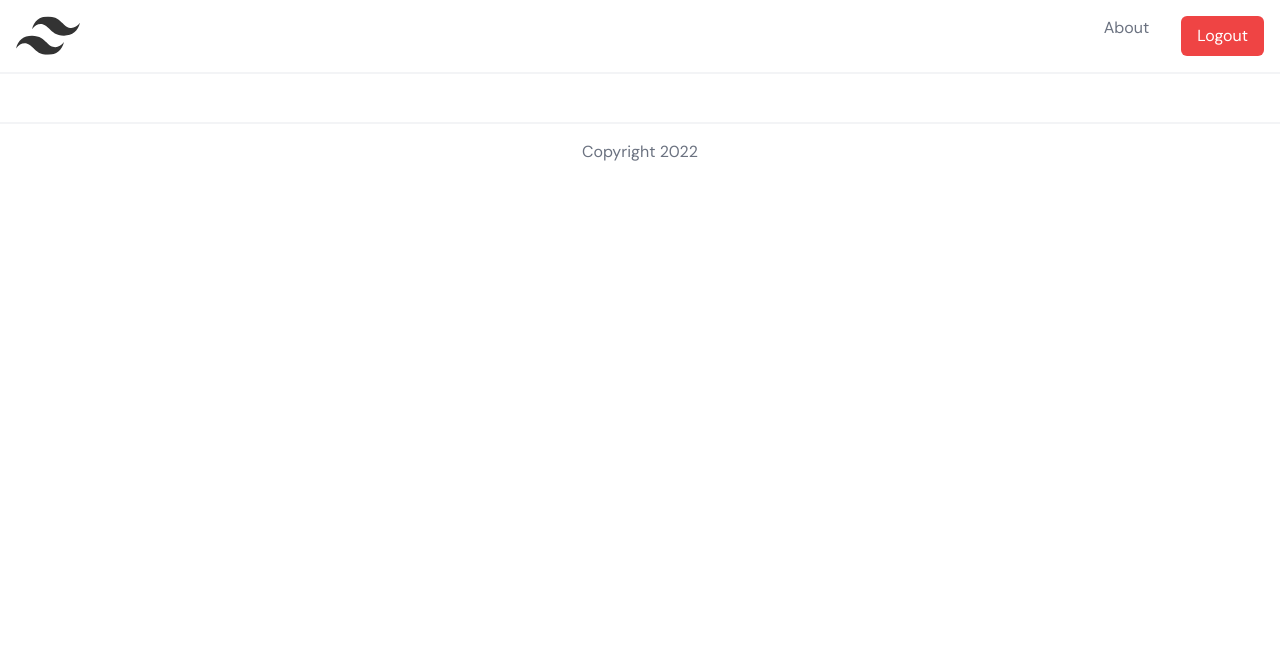
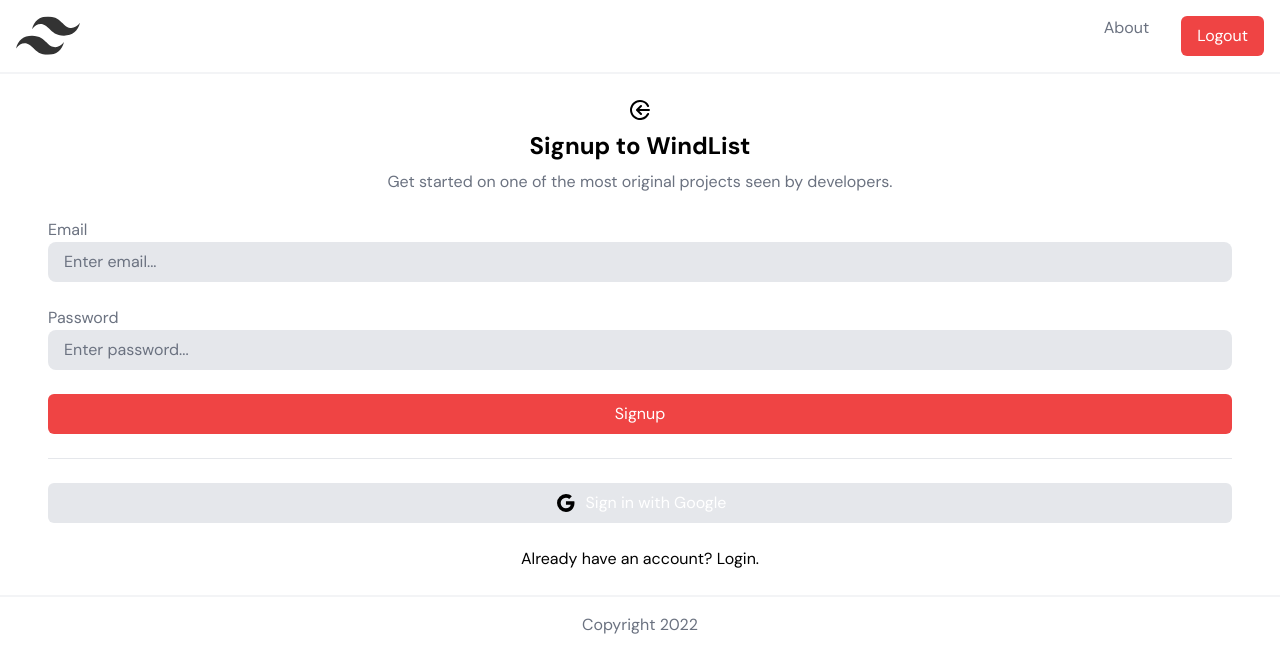
Before and after one commit to takuyadev/windlist-firebase, a React (Create React App) app: page / in a window 1280 px wide. Shown: the top 672 px of the page. Built offline with nearby package versions, Linux system fonts and the light colour scheme; no server answers.

Commit message:
Basic authentication and POST data complete
- need to fix bugs
- refactor code
- get data from database on refresh on data change
- add animations (framer again)

```diff
--- a/src/App.js
+++ b/src/App.js
@@ -1,15 +1,35 @@
-import { useState } from "react";
-import { Link, Route, Routes } from "react-router-dom";
+import { useState, useContext, useEffect } from "react";
+import { Route, Routes } from "react-router-dom";
+import { getAuth } from 'firebase/auth'
 import Header from "./components/Header";
 import UserForm from "./routes/UserForm";
 import TodoList from "./routes/TodoList";
 import Footer from "./components/Footer";
+import { onAuthStateChanged } from "firebase/auth";
 
+// Authentication logger
 function App() {
+  const [auth, setAuth] = useState(getAuth());
+  const [userId, setUserId] = useState()
   const [loginData, setLoginData] = useState({
     email: "",
     password: "",
   });
+
+
+  useEffect(()=>{
+    onAuthStateChanged(auth, user => {
+      if (user) {
+        setAuth(user)
+        setUserId(user.uid)
+        console.log(`Logged in: ${user.uid}`);
+      } else {
+        setAuth(null)
+        setUserId("")
+        console.log(`Logged out`);
+      }
+    });
+  },[])
 
   return (
     <div className="flex flex-col gap-6">
@@ -17,12 +37,11 @@ function App() {
       <main className="mx-12">
         <Routes>
           <Route
-            path="/Login"
+            path="/"
             element={
-              <UserForm setLoginData={setLoginData} loginData={loginData} />
+              auth  === null ? <UserForm setLoginData={setLoginData} loginData={loginData} /> : <TodoList uid={userId}/>
             }
           />
-          <Route path="/TodoList" element={<TodoList />} />
         </Routes>
       </main>
       <Footer></Footer>
--- a/src/components/Header.js
+++ b/src/components/Header.js
@@ -1,12 +1,16 @@
 import { Link } from 'react-router-dom'
+import { useContext } from 'react';
 import { PrimaryButton } from './Buttons'
 import { submitLogout } from '../modules/HandleUserForm'
 import { getAuth} from "firebase/auth";
-import { AuthState } from '../modules/AuthCheck';
 
 function Header(){
     const auth = getAuth();
-    AuthState(auth)
+
+    function logOut(){
+        submitLogout(auth);
+    }
+
     return (
         <header className="sticky flex w-full p-4 justify-between border-b-2 border-b-gray-100 text-gray-500">
             <img className="w-16" src="./images/tailwind_logo.svg"/>
@@ -14,7 +18,7 @@ function Header(){
                 <Link to="/About">
                     About
                 </Link>
-                <PrimaryButton handleOnClick={()=>submitLogout(auth)}>
+                <PrimaryButton handleOnClick={logOut}>
                     Logout
                 </PrimaryButton>
             </nav>
--- a/src/modules/AuthCheck.js
+++ /dev/null
@@ -1,13 +0,0 @@
-import { onAuthStateChanged } from "firebase/auth";
-
-// Authentication logger
-export function AuthState(auth) {
-  onAuthStateChanged(auth, user => {
-    if (user) {
-      const uid = user.id;
-      console.log("Logged In");
-    } else {
-      console.log("Logged out");
-    }
-  });
-}
--- a/src/modules/HandleUserForm.js
+++ b/src/modules/HandleUserForm.js
@@ -1,4 +1,6 @@
-import { provider } from "../firebase.config.js";
+import { useContext } from 'react'
+import { database, provider } from "../firebase.config.js";
+import { doc, setDoc } from "firebase/firestore";
 import {
   signInWithEmailAndPassword,
   createUserWithEmailAndPassword,
@@ -11,13 +13,10 @@ export function submitLogin(event, auth, data) {
   event.preventDefault();
   signInWithEmailAndPassword(auth, data.email, data.password)
     .then(userCredential => {
-      const user = userCredential.user;
-      console.log("Logged In!")
+      console.log(`Logged In: ${userCredential}`)
     })
     .catch(error => {
-      const errorCode = error.code;
-      const errorMessage = error.message;
-      console.log(`Login Error: ${error.message}`)
+      console.log(`Signup Error: ${error.message}`);
     });
 }
 
@@ -25,13 +24,14 @@ export function submitSignup(event, auth, data) {
   event.preventDefault();
   createUserWithEmailAndPassword(auth, data.email, data.password)
     .then(userCredential => {
-      const user = userCredential.user;
-      console.log("Signed up!");
+      const uid = userCredential.user.uid
+      setDoc(doc(database, "users", uid), {
+        email: data.email,
+        uid: uid
+      });
     })
     .catch(error => {
-      const errorCode = error.code;
-      const errorMessage = error.message;
-      console.log(`Signup Error: ${errorMessage}`);
+      console.log(`Signup Error: ${error.message}`);
     });
 }
 
@@ -61,10 +61,9 @@ export function googleLogin(auth) {
 export function submitLogout(auth) {
   signOut(auth)
     .then(() => {
-      // Sign-out successful.
       console.log("Logged out")
     })
     .catch(error => {
-      // An error happened.
+      console.log(`Error: ${error.message}`)
     });
 }
--- a/src/modules/HandleUserPost.js
+++ b/src/modules/HandleUserPost.js
@@ -0,0 +1,7 @@
+import { database } from "../firebase.config";
+import { addDoc, collection } from "firebase/firestore";
+
+export async function uploadNote(id, note){
+    let dataToUpdate = collection(database, "users", id, "notes")
+    addDoc(dataToUpdate, {note: note})
+}
--- a/src/routes/TodoList.js
+++ b/src/routes/TodoList.js
@@ -2,14 +2,15 @@ import { useState } from 'react'
 import ListItem from "../components/ListItem";
 import TextField from "../components/TextField";
 import { PrimaryButton } from "../components/Buttons";
+import { uploadNote } from '../modules/HandleUserPost';
 
-export default function TodoList() {
+export default function TodoList(uid) {
   const [note, setNote] = useState()
   return (
     <div className="flex flex-col gap-8">
       <form className="flex w-full p-0 gap-4">
-        <TextField placeholder="Add note here..." />
-        <PrimaryButton>Add</PrimaryButton>
+        <TextField handleOnChange={(e)=>setNote(e.target.value)} placeholder="Add note here..." />
+        <PrimaryButton handleOnClick={ () => uploadNote(uid.uid, note) }>Add</PrimaryButton>
       </form>
       <hr />
       <ul className="flex flex-col gap-4">
--- a/src/routes/UserForm.js
+++ b/src/routes/UserForm.js
@@ -2,25 +2,19 @@ import { useState } from "react";
 import { UilSignInAlt } from "@iconscout/react-unicons";
 import { PrimaryButton, SecondaryButton } from "../components/Buttons";
 import TextField from "../components/TextField";
+import { getAuth } from "firebase/auth";
+
 import {
-  getAuth,
-  signInWithEmailAndPassword,
-  createUserWithEmailAndPassword,
-  signInWithPopup,
-  onAuthStateChanged,
-  GoogleAuthProvider,
-  signOut
-} from "firebase/auth";
-
-import { AuthState } from "../modules/AuthCheck";
-import { submitLogin, submitSignup, googleLogin } from "../modules/HandleUserForm";
+  submitLogin,
+  submitSignup,
+  googleLogin
+} from "../modules/HandleUserForm";
 
 export default function UserForm({ setLoginData, loginData }) {
   const [tabs, setTabs] = useState("signup");
 
   const auth = getAuth();
-  AuthState(auth);
-  const GoogleLogo = <img src="./images/google_logo.svg"></img>
+  const GoogleLogo = <img src="./images/google_logo.svg"></img>;
 
   //Set State for form inputs
   function getEmailInput(e) {
@@ -46,9 +40,9 @@ export default function UserForm({ setLoginData, loginData }) {
     <form
       className="flex flex-col gap-6 "
       onSubmit={
-        tabs === "signup" ?
-        (event) => submitSignup(event, auth, loginData) :
-        (event) => submitLogin(event, auth, loginData)
+        tabs === "signup"
+          ? event => submitSignup(event, auth, loginData)
+          : event => submitLogin(event, auth, loginData)
       }
     >
       <div className="flex flex-col place-items-center text-center">
@@ -80,16 +74,15 @@ export default function UserForm({ setLoginData, loginData }) {
       </PrimaryButton>
       <hr />
       <SecondaryButton
-        handleOnClick={()=>googleLogin(auth)}
+        handleOnClick={() => googleLogin(auth)}
         icon={GoogleLogo}
       >
         Sign in with Google
       </SecondaryButton>
       <p onClick={switchTabs} className="text-center cursor-pointer">
-        {tabs === "signup" ?
-          "Already have an account? Login." :
-          "Already have an account? Signup."
-        }
+        {tabs === "signup"
+          ? "Already have an account? Login."
+          : "Already have an account? Signup."}
       </p>
     </form>
   );
```
